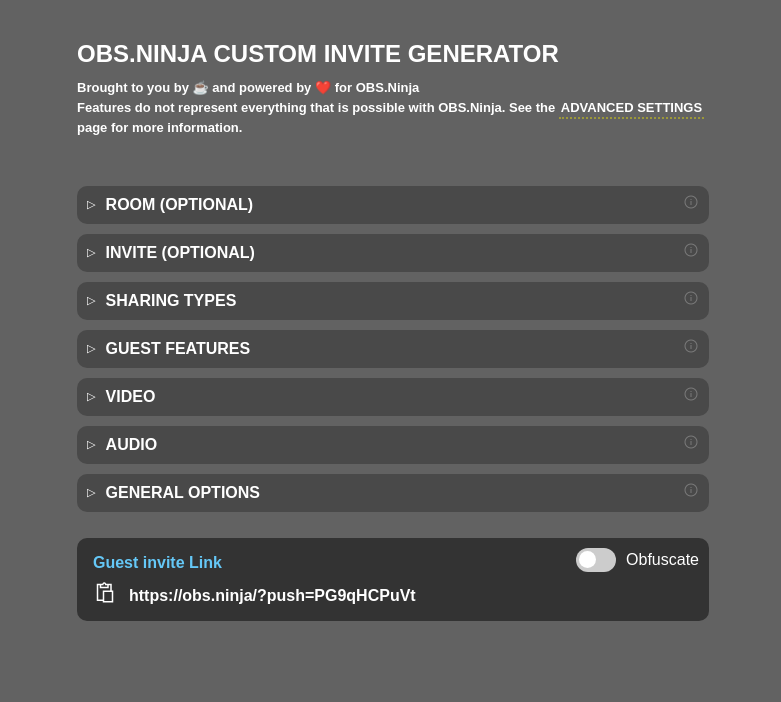
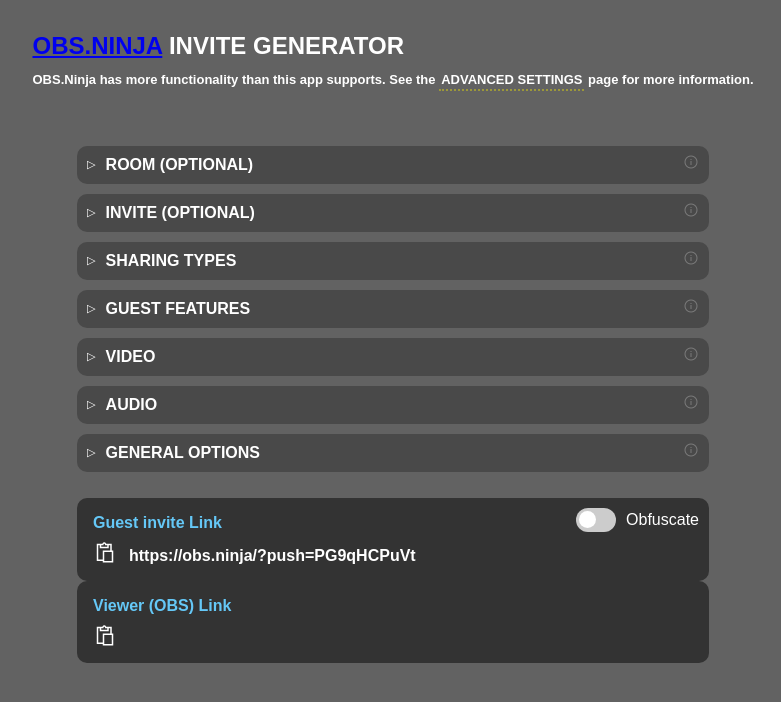
Before and after one commit to jcalado/vdon-invite, a plain HTML site: page index.html in a window 1280 px wide. Shown: the whole page, without its empty margins (247-1028 px from the left). Drawn offline with nearby package versions, Linux system fonts and the light colour scheme.

Commit message:
add view link, tweak text

```diff
--- a/index.html
+++ b/index.html
@@ -11,15 +11,15 @@
 </head>
 
 <body>
+	<h1>
+		<a href="https://obs.ninja">OBS.Ninja</a> invite generator
+		<small>OBS.Ninja has more functionality than this app supports. See the <a
+				href="https://docs.obs.ninja/advanced-settings">Advanced Settings</a> page for
+			more
+			information.</small>
+	</h1>
 	<div id="panels">
-		<h1>
-			OBS.Ninja custom invite generator
-			<small>Brought to you by ☕ and powered by ❤️ for OBS.Ninja <br /> Features do not represent
-				everything that is possible with OBS.Ninja. See the <a
-					href="https://github.com/steveseguin/obsninja/wiki/Advanced-Settings">Advanced Settings</a> page for
-				more
-				information.</small>
-		</h1>
+
 	</div>
 	<div id="links">
 		<div id="guestLink">
@@ -32,6 +32,11 @@
 				<span>Obfuscate</span>
 			</div>
 			<a id="url" title="Click to copy" class="url" data-raw="https://obs.ninja/" href="https://obs.ninja/"
+				onclick="popupMessage(event);copyFunction(this)" onmousedown="copyFunction(this)"></a>
+		</div>
+		<div id="viewLink">
+			<h4>Viewer (OBS) Link</h4>
+			<a id="viewUrl" title="Click to copy" class="url" data-raw="https://obs.ninja/" href="https://obs.ninja/"
 				onclick="popupMessage(event);copyFunction(this)" onmousedown="copyFunction(this)"></a>
 		</div>
 		<div id="directorLink">
```
